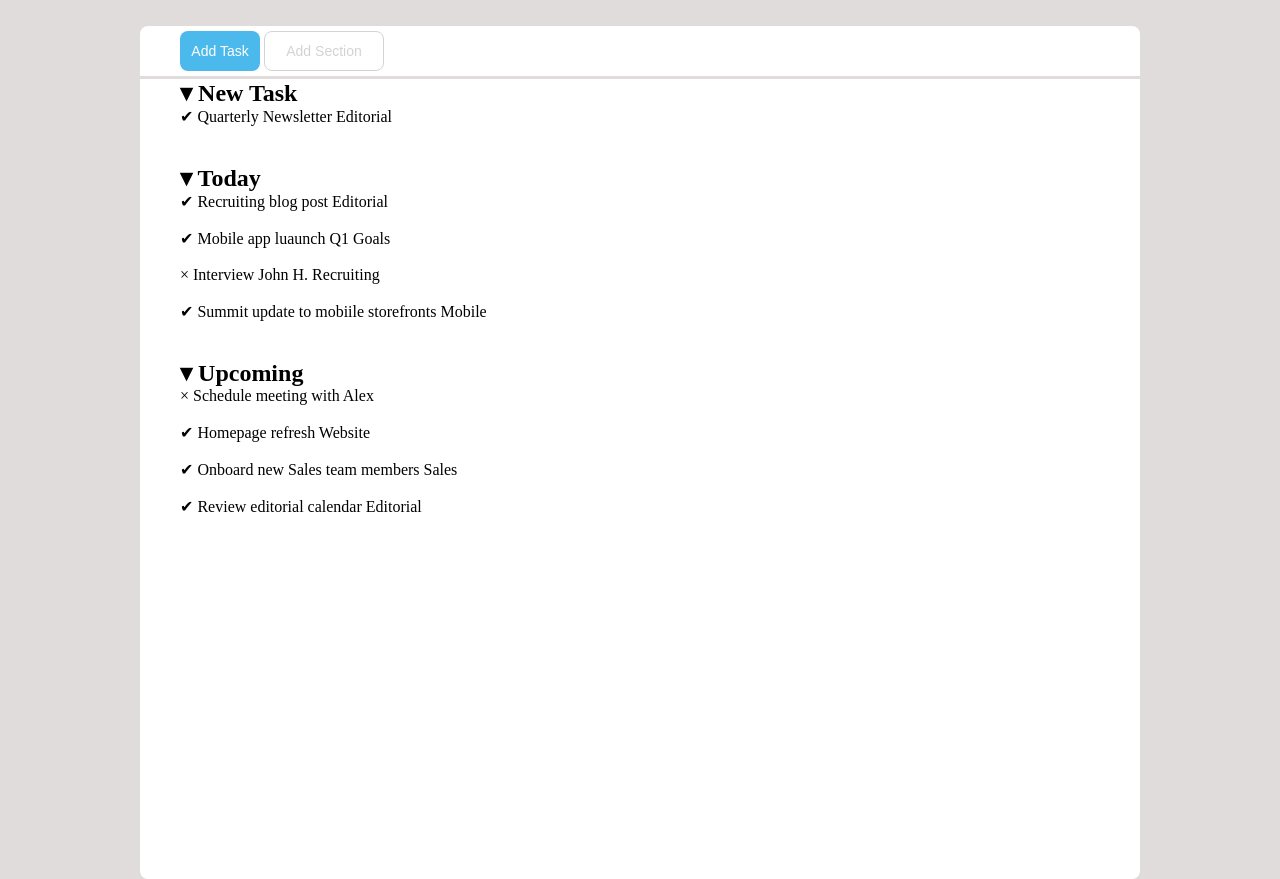
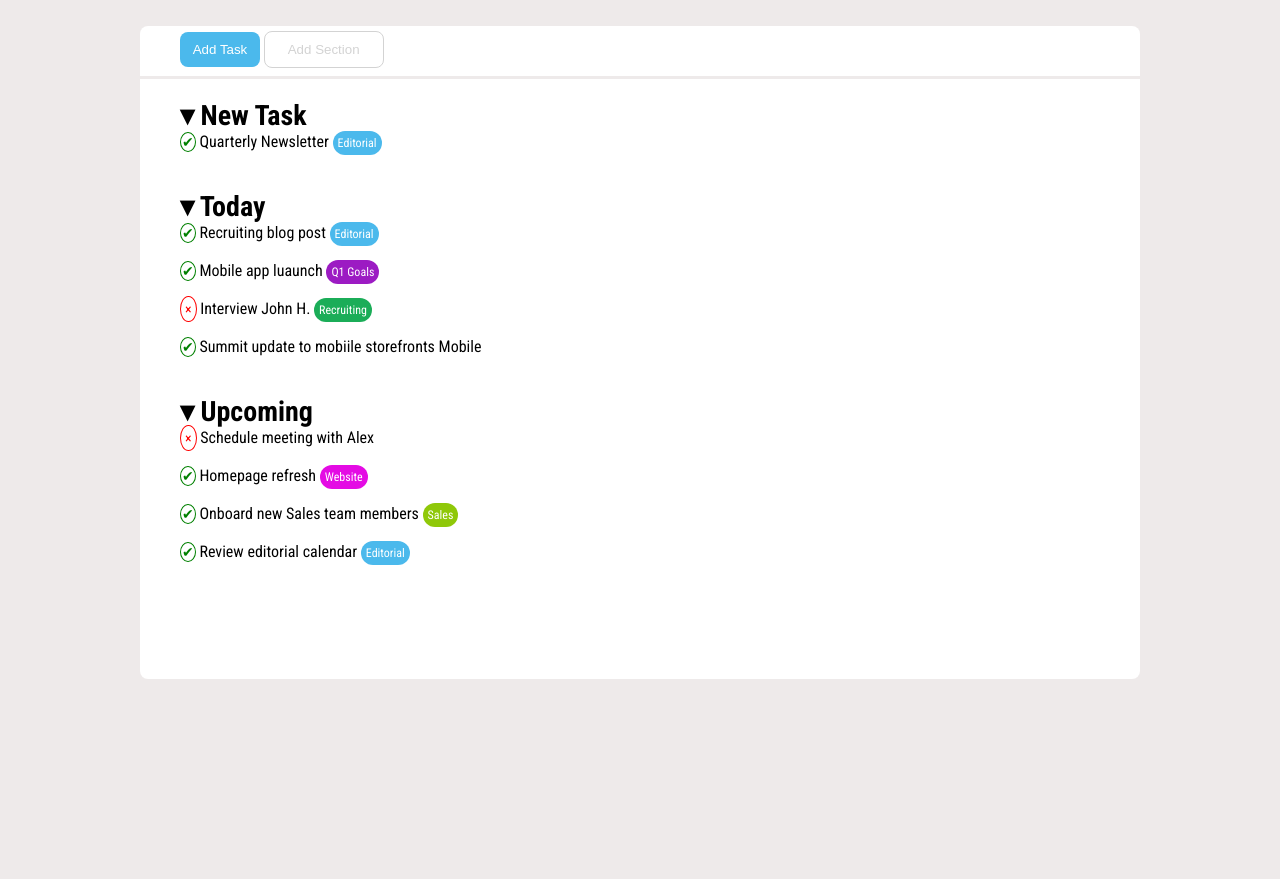
Before and after one commit to IonCatana/html-css-toboolist, a plain HTML site: page index.html in a window 1280 px wide. Shown: the part 59-938 px from the top of the page. After the commit the page ends 800 px from the top, so only its background shows below. Drawn offline with Linux system fonts and the light colour scheme.

Commit message:
Esercizio finito

```diff
--- a/index.html
+++ b/index.html
@@ -1,60 +1,73 @@
 <!DOCTYPE html>
 <html lang="en">
+
 <head>
     <meta charset="UTF-8">
     <meta http-equiv="X-UA-Compatible" content="IE=edge">
     <meta name="viewport" content="width=device-width, initial-scale=1.0">
     <link rel="stylesheet" href="style.css">
+    <link
+        href="https://fonts.googleapis.com/css2?family=Roboto+Condensed:wght@400;700&family=Roboto:ital@1&display=swap"
+        rel="stylesheet">
     <title>Toboolist</title>
 </head>
 <body>
+    <!-- Inizio header -->
     <header>
         <div class="titolo-logo">
             <h1>Toboolist</h1>
         </div>
     </header>
+    <!-- Fine header -->
     <main>
+        <!-- Inzio container retangolo -->
         <div class="container-retangolo">
             <button class="add-task">Add Task</button>
             <button class="add-section">Add Section</button>
         </div>
-
+        <!-- Fine container retangolo -->
+        <!-- Inizio container quadrato -->
         <div class="container-quadrato">
+            <!-- Inizio new task e paragrafo -->
             <div class="new-task">
-                    <h2>&#9662; New Task</h2>
-                    <p>&#10004; Quarterly Newsletter <span>Editorial</span></p>
+                <h2><span>&#9662;</span> New Task</h2>
+                <p><span class="spunta">&#10004;</span> Quarterly Newsletter <span class="editorial">Editorial</span>
+                </p>
                 <br>
             </div>
-
+            <!-- Fine new task h2 e paragrafo-->
+            <!-- Inizio today h2 4 paragrafi -->
             <div class="today">
-                <h2>&#9662; Today</h2>
-                <p>&#10004; Recruiting blog post <span>Editorial</span></p>
+                <h2><span>&#9662;</span> Today</h2>
+                <p><span class="spunta">&#10004;</span> Recruiting blog post <span class="editorial">Editorial</span>
+                </p>
                 <br>
-                <p>&#10004; Mobile app luaunch <span>Q1 Goals</span></p>
+                <p><span class="spunta">&#10004;</span> Mobile app luaunch <span id=q1-goals>Q1 Goals</span></p>
                 <br>
-                <p>&times; Interview John H. <span>Recruiting</span></p>
+                <p><span class="croce">&times;</span> Interview John H. <span id="recruiting">Recruiting</span></p>
                 <br>
-                <p>&#10004; Summit update to mobiile storefronts <span>Mobile</span></p>
+                <p><span class="spunta">&#10004;</span> Summit update to mobiile storefronts <span
+                        class="mobile">Mobile</span></p>
                 <br>
             </div>
-
+            <!-- Fine today h2 e 4 paragrafi -->
+            <!-- Inizio upcoming h2 e 4 paragrafi-->
             <div class="upcoming">
-                <h2>&#9662; Upcoming</h2>
-                <p>&times; Schedule meeting with Alex</p>
+                <h2><span>&#9662;</span> Upcoming</h2>
+                <p><span class="croce">&times;</span> Schedule meeting with Alex</p>
                 <br>
-                <p>&#10004; Homepage refresh <span>Website</span></p>
+                <p><span class="spunta">&#10004;</span> Homepage refresh <span id="website">Website</span></p>
                 <br>
-                <p>&#10004; Onboard new Sales team members <span>Sales</span></p>
+                <p><span class="spunta">&#10004;</span> Onboard new Sales team members <span id="sales">Sales</span>
+                </p>
                 <br>
-                <p>&#10004; Review editorial calendar <span>Editorial</span></p>
+                <p><span class="spunta">&#10004;</span> Review editorial calendar <span class="editorial">Editorial</span></p>
                 <br>
             </div>
+            <!--Fine upcoming h2 e paragrafi  -->
+        </div>
+        <!--Fine container quadrato   -->
+    </main>
+</body>
 
-            </div>
-
-    </main>
-    <footer>
-
-    </footer>
-</body>
 </html>
--- a/style.css
+++ b/style.css
@@ -1,13 +1,23 @@
+/* Inizio regola generale */
 *{
     margin: 0;
     padding: 0;
     box-sizing: border-box;
 }
+/* Fine regola generale */
 body{
-    background-color: rgb(224, 220, 220);
+    background-color: rgb(238, 234, 234);
+    margin: 0 auto;
+    font-family: 'Roboto', sans-serif;
+    font-family: 'Roboto Condensed', sans-serif;
+
 }
+/* Inizio header */
 header{
     width: 100%;
+    padding-left: 650px;
+    padding-right: 650px;
+
 }
 .titolo-logo{
     background-image: url(img/Logo.png);
@@ -15,12 +25,15 @@ header{
     background-color: white;
     height: 50px;
     vertical-align:middle
+
 }
 h1{
     display: inline-block;
     padding-left: 55px;
     margin-top: 5px;
 }
+/* Fine header */
+/* Inizio container retangolo */
 .container-retangolo{
     background: white;
     width: 1000px;
@@ -29,55 +42,121 @@ h1{
     margin-top: 35px;
     border-top-left-radius: 8px;
     border-top-right-radius: 8px;
-
-
 }
 .add-task, .add-section{
     display: inline-block;
     border-radius: 8px;
     margin-top: 5px;
-   font-size: 14px;
-
 }
 .add-task{
     background-color: rgb(75, 185, 236);
     border: 0px;
     color: white;
     width: 80px;
-    height: 40px;
     margin-left: 40px;
     padding: 10px;
-
-
-
 }
 .add-section{
     background-color: white;
     color: lightgrey;
     border: 1px solid lightgrey;
     width: 120px;
-    height: 40px;
     padding: 10px;
 }
+/* Fini container retangolo */
+/* Inizio container quadrato */
 .container-quadrato{
     background: white;
     width: 1000px;
-    height: 800px;
+    height: 600px;
     margin: auto;
     margin-top: 3px;
     border-bottom-left-radius: 8px;
     border-bottom-right-radius: 8px;
-
 }
+h2{
+    padding-top: 20px;
+    font-weight: 900;
+    font-size: 28px;
+}
+/* Inizio new task */
 .new-task{
+    padding-left: 40px;
+}
+/* Fine new task */
+/* Inizio today */
+.today{
     padding-left: 40px;
 
 }
-.today{
-    padding-left: 40px;
-    margin-top: 20px;
-}
+/* Fine today */
+/* Inizio upcoming*/
 .upcoming{
     padding-left: 40px;
-    margin-top: 20px;
+
 }
+/* Fine upcoming */
+/* Inizio span simbols style */
+.spunta{
+    color: green;
+    border: 1px solid green;
+    font-size: 14px;
+    border-radius: 50%;
+    padding: 1px;
+}
+.croce{
+    color: red;
+    border: 1px solid red;
+    font-size: 14px;
+    border-radius: 50%;
+    padding: 4px;
+    width: 10px;
+        /*non capisco dove sto sbagliado qui!*/
+        /*non riesco a centrare "X" e il cerchio non mi viene rotondo*/
+}
+/* Fine span simbols style */
+/* Inizio  class span e id style */
+.editorial{
+    background-color: rgb(75, 185, 236);
+    color: white;
+    padding: 5px;
+    border-radius: 20px;
+    font-size: 12px;
+}
+#q1-goals{
+    background-color: rgb(156, 27, 195);
+    color: white;
+    padding: 5px;
+    border-radius: 20px;
+    font-size: 12px;
+}
+#recruiting{
+    background-color: rgb(27, 173, 88);
+    color: white;
+    padding: 5px;
+    border-radius: 20px;
+    font-size: 12px;
+}
+#mobile{
+    background-color: rgb(241, 165, 23);
+    color: white;
+    padding: 5px;
+    border-radius: 20px;
+    font-size: 12px;
+}
+#website{
+    background-color: rgb(228, 11, 228);
+    color: white;
+    padding: 5px;
+    border-radius: 20px;
+    font-size: 12px;
+}
+#sales{
+    background-color: rgb(143, 200, 9);
+    color: white;
+    padding: 5px;
+    border-radius: 20px;
+    font-size: 12px;
+}
+/* Fine class span e id style*/
+/* Fine container quadrato */
```
Lines whose indentation alone changed are shown as unchanged.
